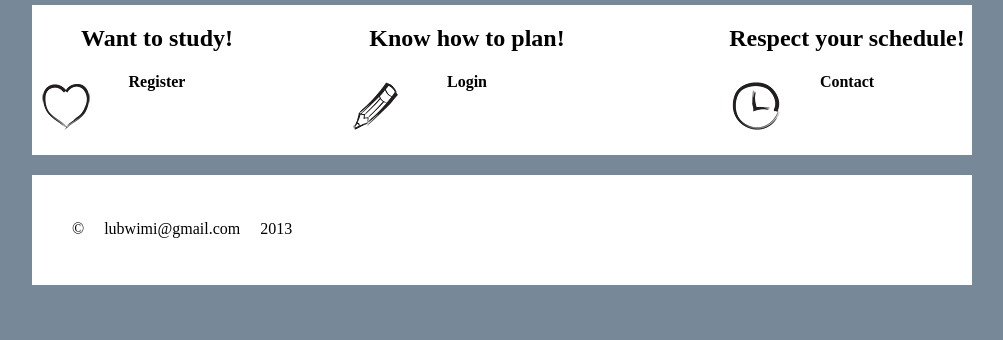
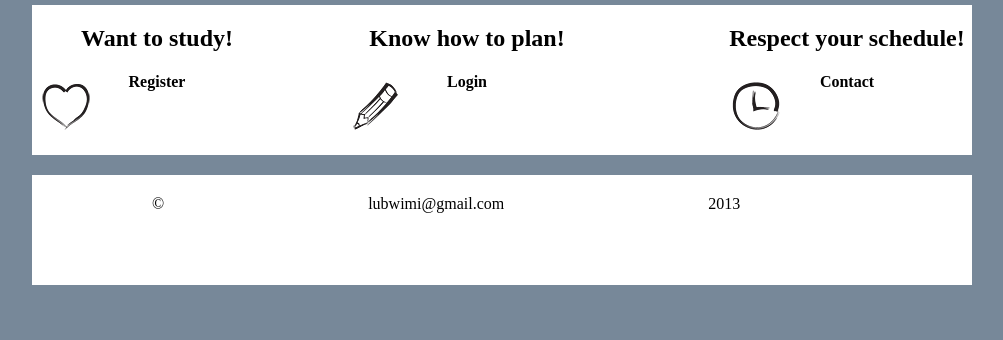
Before and after one commit to lubwimi/schoolgoals, a PHP site: page /schoolgoals/ in a window 1280 px wide. Shown: the part 460-800 px from the top of the page, without its empty margins (138-1141 px from the left). Run offline with PHP 8.4, Linux system fonts and the light colour scheme.

Commit message:
Changes css: adds padding to logo and footer to move them to middle.

```diff
--- a/public/css/default.css
+++ b/public/css/default.css
@@ -30,6 +30,10 @@ body {
 
 #header .nav a {
     color: #000;
+}
+
+#header h1{
+    padding: 0 440px;
 }
 
 #content {
@@ -114,11 +118,10 @@ body {
 }
 
 #footer a{
-    float: left;
     text-decoration: none;
     color: #000;
     margin-top: 25px;
-    padding-left: 20px;
+    padding: 0 100px;
 }
 
 #footer a:hover{
```
